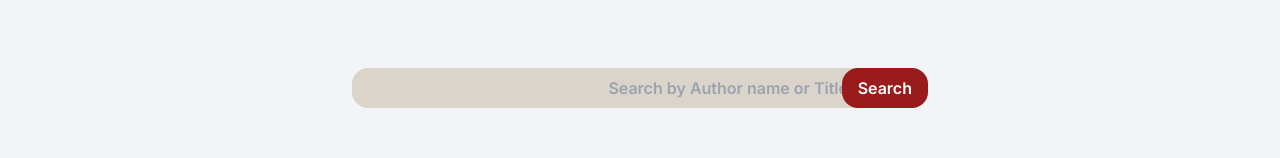
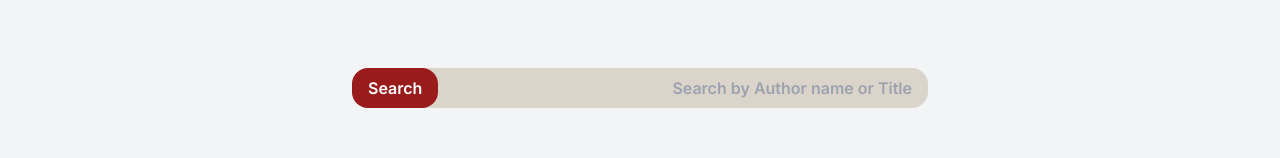
Before and after one commit to AliShiyyab/play-with-next, a Next.js app: page /ar/Podcast in a window 1280 px wide. Shown: the part 214-372 px from the top of the page. Built offline with nearby package versions, Linux system fonts and the light colour scheme.

Commit message:
add filtration State

```diff
--- /dev/null
+++ b/src/app/[lang]/Calligraphy/[calligraphyId]/edit/page.tsx
@@ -0,0 +1,7 @@
+const EditPage = ({params}: {params: {lang: string; calligraphyId: string}}) => {
+    console.log(params)
+
+    return null;
+}
+
+export default EditPage;
--- a/src/components/search-engine/filtration.tsx
+++ b/src/components/search-engine/filtration.tsx
@@ -1,3 +1,14 @@
-export const Filtration = () => {
-  return null;
+'use client'
+
+const Filtration = ({setFilterDate}: { setFilterDate: (args: any) => void }) => {
+
+  const handleChange = (e: any) => {
+    setFilterDate(e.target.value)
+  }
+
+  return (
+      <div></div>
+  );
 }
+
+export default Filtration;
--- a/src/components/search-engine/search-bar.tsx
+++ b/src/components/search-engine/search-bar.tsx
@@ -1,17 +1,26 @@
 'use client'
 
-export default function SearchBar() {
+type ISearchBar = {
+    filterData: null
+}
+export default function SearchBar({filterData}: ISearchBar) {
+
+    const handleSubmit = () => {
+        // submit API here
+        console.log('Searching...')
+    }
+
     return (
         <div className="flex justify-center items-center w-full p-4 text-gray-800">
             <div className="relative w-full max-w-xl">
                 <input
                     type="text"
                     placeholder="Search by Author name or Title"
-                    className="pl-4 pr-20 py-2 w-full rounded-2xl focus:outline-none focus:ring-indigo-600  bg-[#C1B59F80]"
+                    className="ps-4 pr-20 py-2 w-full rounded-2xl focus:outline-none focus:ring-indigo-600  bg-[#C1B59F80]"
                 />
                 <button
-                    className="absolute right-0 top-0 rounded-2xl bg-maroon-600 text-white px-4 py-2 bg-red-800"
-                    onClick={() => console.log('Searching...')}
+                    className="absolute end-0 top-0 rounded-2xl bg-maroon-600 text-white px-4 py-2 bg-red-800"
+                    onClick={() => handleSubmit}
                 >
                     Search
                 </button>
--- a/src/components/search-engine/search-engine.tsx
+++ b/src/components/search-engine/search-engine.tsx
@@ -1,9 +1,15 @@
+'use client'
+
 import SearchBar from "@/components/search-engine/search-bar";
+import React, {useState} from "react";
+import Filtration from "@/components/search-engine/filtration";
 
 export const SearchEngine = () => {
+    const [filterData, setFilterDate] = useState(null)
     return (
         <>
-            <SearchBar />
+            <SearchBar filterData={filterData}/>
+            <Filtration setFilterDate={setFilterDate}/>
         </>
     );
 }
```
